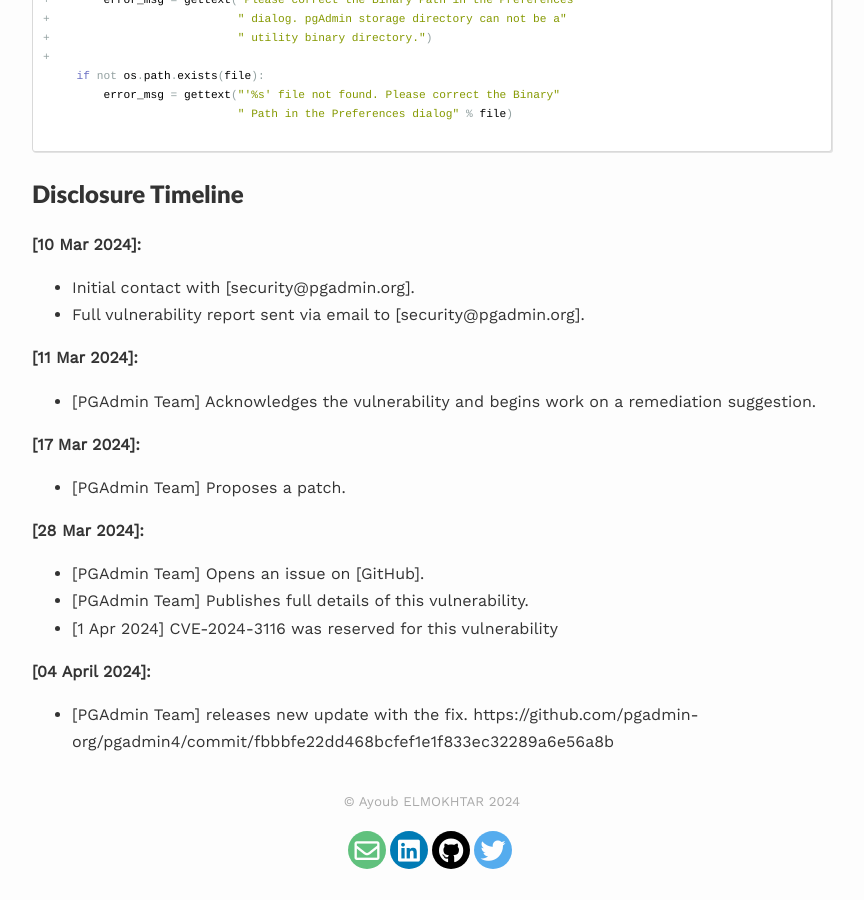
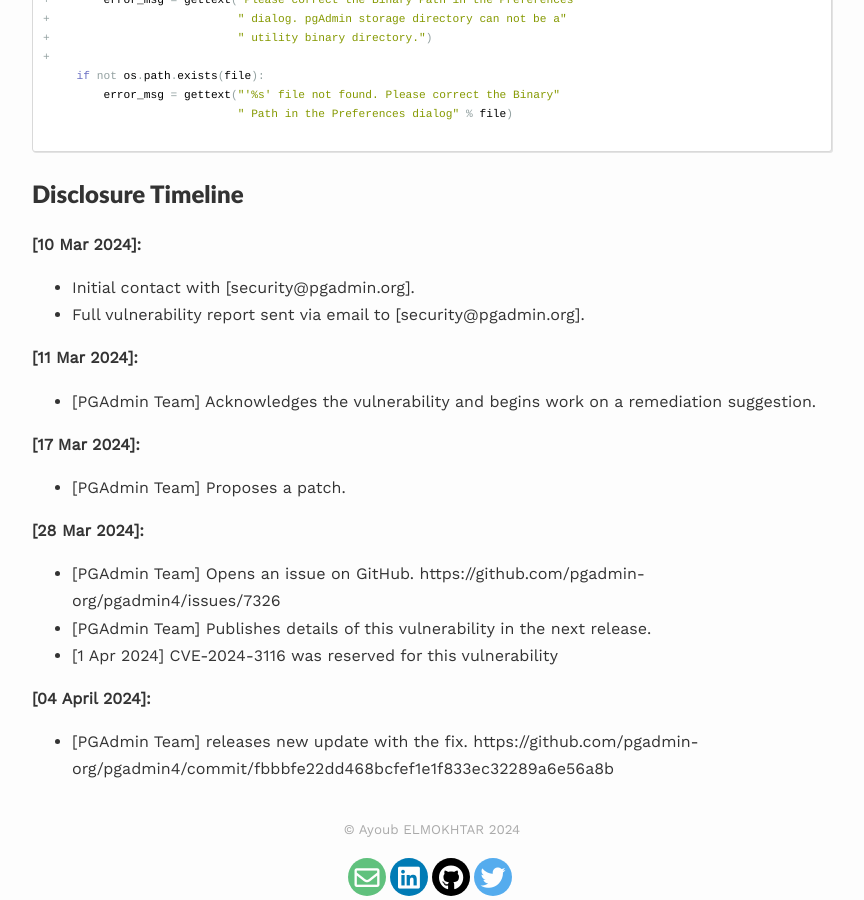
Before and after one commit to aelmokhtar/ayoubmokhtar.github.io, a Jekyll site: the page built from _posts/2024-03-31-remote_code_execution_pgadmin_8.5-cve-2024-3116.md, in a window 1280 px wide and 900 px high, scrolled down 5560 px. Shown: the whole window, without its empty margins (208-1072 px from the left). Built offline with Jekyll 4.4.1, drawn with Linux system fonts in a browser that asks for light colours; nearby versions of some CDN libraries; before the commit the page ends 6433 px from its top, so only the background shows below that.

Commit message:
add reference

```diff
--- a/_posts/2024-03-31-remote_code_execution_pgadmin_8.5-cve-2024-3116.md
+++ b/_posts/2024-03-31-remote_code_execution_pgadmin_8.5-cve-2024-3116.md
@@ -206,8 +206,8 @@
    - [PGAdmin Team] Proposes a patch.
 
 **[28 Mar 2024]:**
-   - [PGAdmin Team] Opens an issue on [GitHub].
-   - [PGAdmin Team] Publishes full details of this vulnerability.
+   - [PGAdmin Team] Opens an issue on GitHub. https://github.com/pgadmin-org/pgadmin4/issues/7326
+   - [PGAdmin Team] Publishes details of this vulnerability in the next release.
    - [1 Apr 2024] CVE-2024-3116 was reserved for this vulnerability
 
 **[04 April 2024]:**
```
